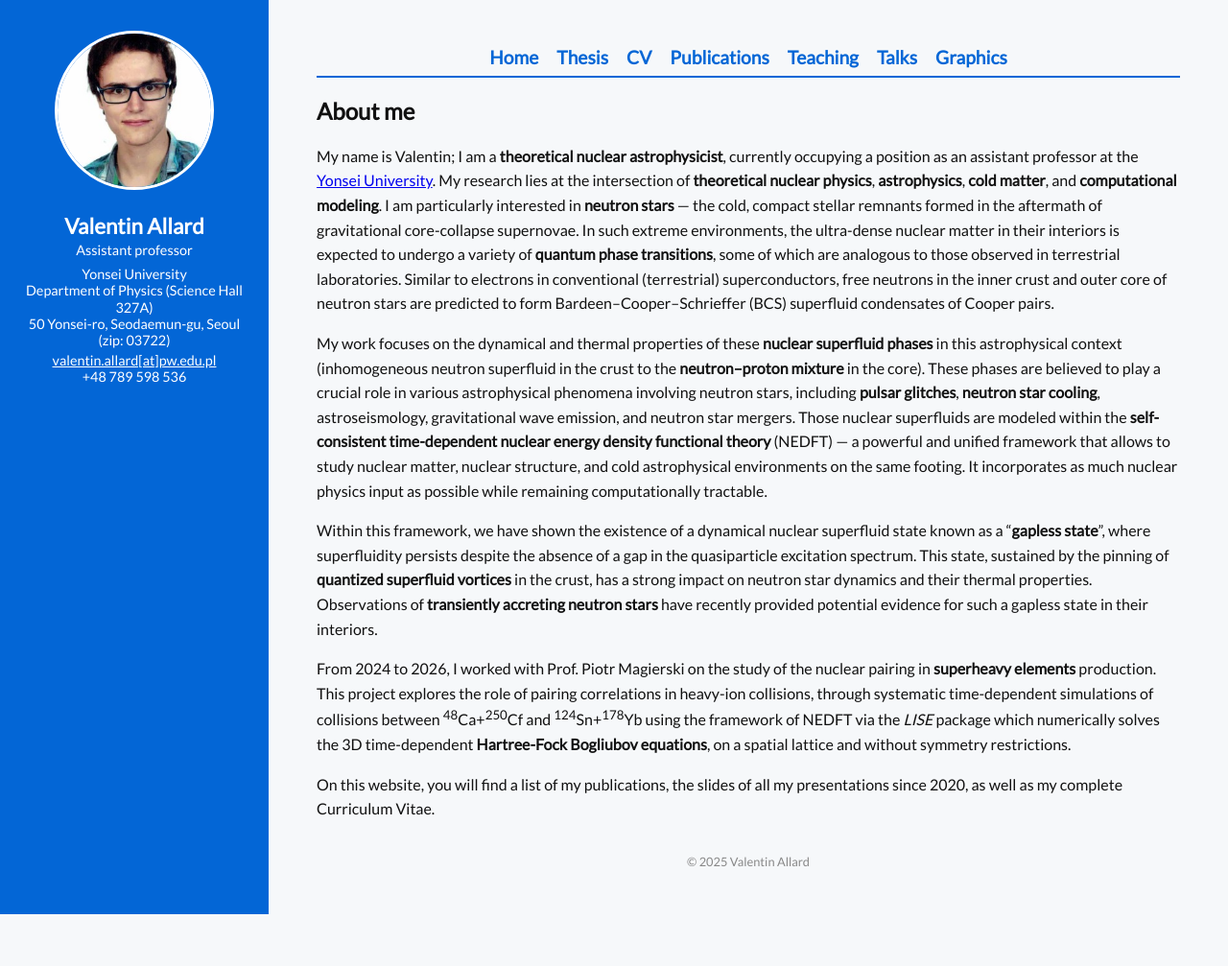
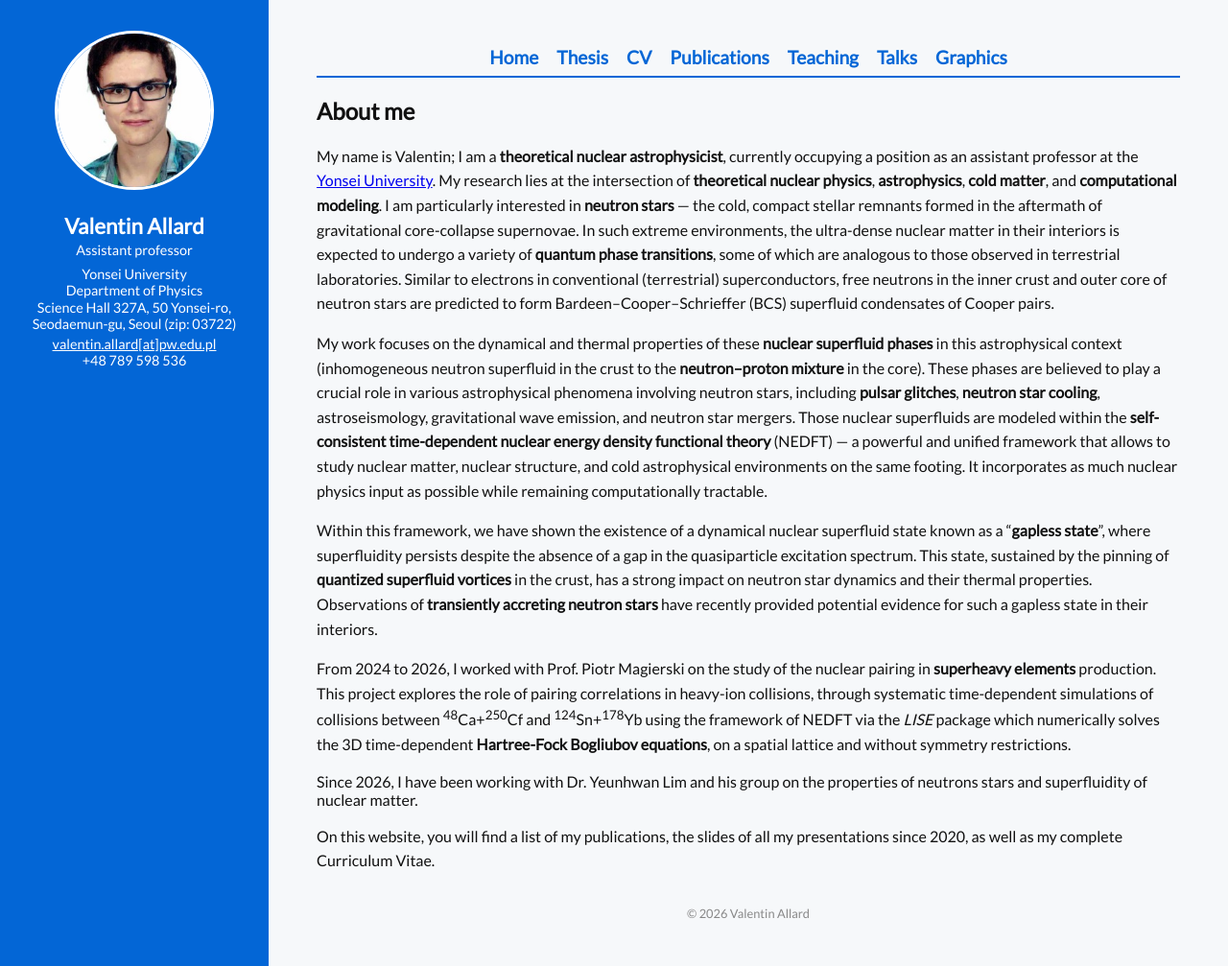
Before and after one commit to V-allard/V-allard.github.io, a Jekyll site: the page index.html, which Jekyll copies as it is, in a window 1280 px wide. Shown: the whole page at 96% size. Built offline with Jekyll 4.4.1, drawn with Linux system fonts in a browser that asks for light colours; before the commit the page ends 953 px from its top, so only the background shows below that.

Commit message:
Update index.html

```diff
--- a/index.html
+++ b/index.html
@@ -149,8 +149,8 @@
 
       <div style="font-size: 0.9rem; color: white; line-height: 1.2; margin-top: 0.5rem; text-align: center;">
       <p style="margin: 0;">Yonsei University</p>
-      <p style="margin: 0;">Department of Physics (Science Hall 327A)</p>
-      <p style="margin: 0;">50 Yonsei-ro, Seodaemun-gu, Seoul (zip: 03722)</p>
+      <p style="margin: 0;">Department of Physics</p>
+      <p style="margin: 0;">Science Hall 327A, 50 Yonsei-ro, Seodaemun-gu, Seoul (zip: 03722)</p>
       <p style="margin: 0.2rem 0 0;"><a href="mailto:valentin.allard@pw.edu.pl" style="color: white; text-decoration: underline;">valentin.allard[at]pw.edu.pl</a></p>
       <p style="margin: 0;">+48 789 598 536</p>
       </div>
@@ -186,12 +186,12 @@
       Observations of <strong>transiently accreting neutron stars</strong> have recently provided potential evidence for such a gapless state in their interiors.</p>
 
       <p>From 2024 to 2026, I worked with Prof. Piotr Magierski on the study of the nuclear pairing in <strong>superheavy elements</strong> production. This project explores the role of pairing correlations in heavy-ion collisions, through systematic time-dependent simulations of collisions between <sup>48</sup>Ca+<sup>250</sup>Cf and <sup>124</sup>Sn+<sup>178</sup>Yb using the framework of NEDFT via
-          the <em>LISE</em> package which numerically solves the 3D time-dependent <strong>Hartree-Fock Bogliubov equations</strong>, on a spatial lattice and without symmetry restrictions.</p>
+          the <em>LISE</em> package which numerically solves the 3D time-dependent <strong>Hartree-Fock Bogliubov equations</strong>, on a spatial lattice and without symmetry restrictions.</p> Since 2026, I have been working with Dr. Yeunhwan Lim and his group on the properties of neutrons stars and superfluidity of nuclear matter.
 
       <p>On this website, you will find a list of my publications, the slides of all my presentations since 2020, as well as my complete Curriculum Vitae.</p>
 
     <footer class="footer">
-      <p>&copy; 2025 Valentin Allard</p>
+      <p>&copy; 2026 Valentin Allard</p>
     </footer>
   </div>
 </body>
```
